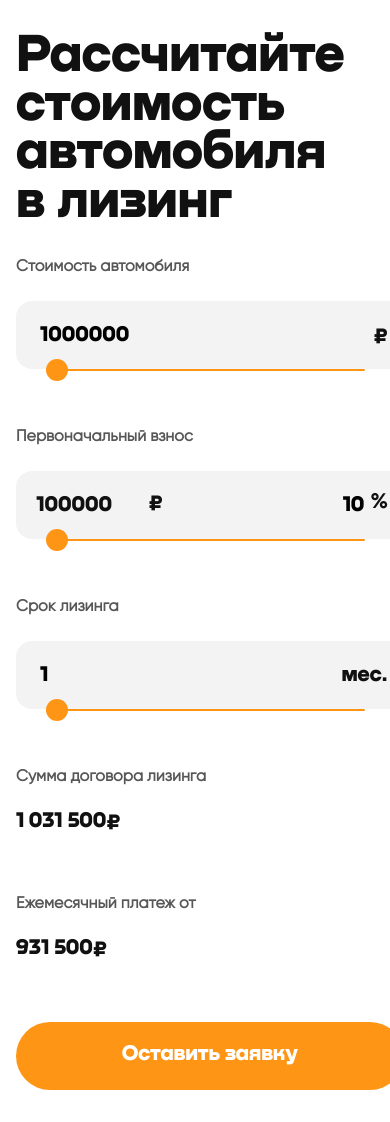
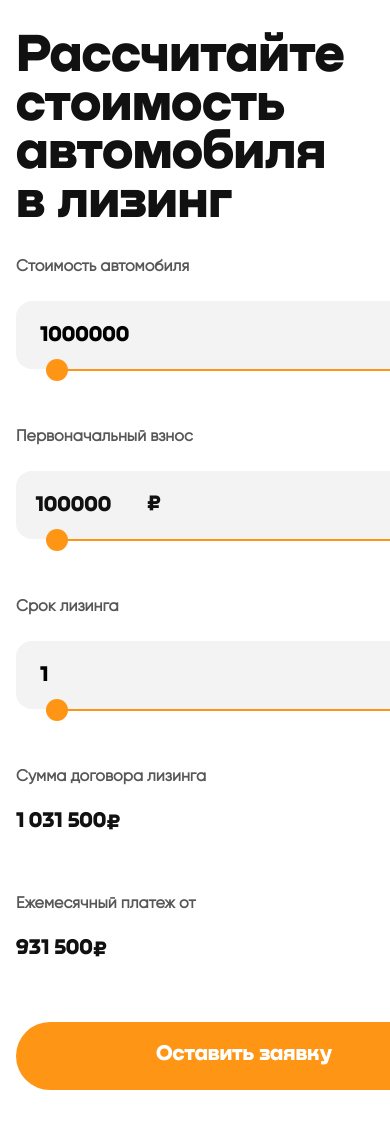
Before and after one commit to Ibrahimhussien227/calculate-cost-of-car-leasing, a React (Create React App) app: page / in a window 390 px wide. Shown: the top 1122 px of the page. Built offline with nearby package versions, Linux system fonts and the light colour scheme.

Commit message:
ready to deploy

```diff
--- a/src/components/calculator.css
+++ b/src/components/calculator.css
@@ -106,8 +106,8 @@ h5 {
   line-height: 20px;
 }
 
-/* ================== MEDIA QUERIES (MEDIUM DEVICES) ================== */
-@media screen and (max-width: 1024px) {
+/* ================== MEDIA QUERIES (LARGE DEVICES) ================== */
+@media screen and (max-width: 1026px) {
   form {
     grid-template-columns: 1fr;
   }
@@ -118,7 +118,7 @@ h5 {
 
   .calculator__content-input {
     width: 35px;
-    margin-left: 730px;
+    margin-left: 700px;
   }
 
   form .btn {
@@ -127,7 +127,7 @@ h5 {
   }
 
   .slider {
-    width: 95%;
+    width: 92%;
   }
 
   h2 {
@@ -136,15 +136,31 @@ h5 {
   }
 }
 
+/* ================== MEDIA QUERIES (MEDIUM DEVICES) ================== */
+@media screen and (max-width: 767px) {
+  .calculator__content-input {
+    width: 35px;
+    margin-left: 460px;
+  }
+
+  .slider {
+    width: 85%;
+  }
+
+  form .btn {
+    width: 50%;
+  }
+}
+
 /* ================== MEDIA QUERIES (SMALL DEVICES) ================== */
-@media screen and (max-width: 600px) {
+@media screen and (max-width: 575px) {
   .calculator__content {
-    width: 85%;
+    width: 100%;
   }
 
   .calculator__content-input {
     width: 28px;
-    margin-left: 180px;
+    margin-left: 250px;
   }
 
   input {
@@ -152,7 +168,7 @@ h5 {
   }
 
   .slider {
-    width: 70%;
+    width: 80%;
   }
 
   h1 {
@@ -170,6 +186,6 @@ h5 {
   }
 
   form .btn {
-    width: 85%;
+    width: 100%;
   }
 }
```
